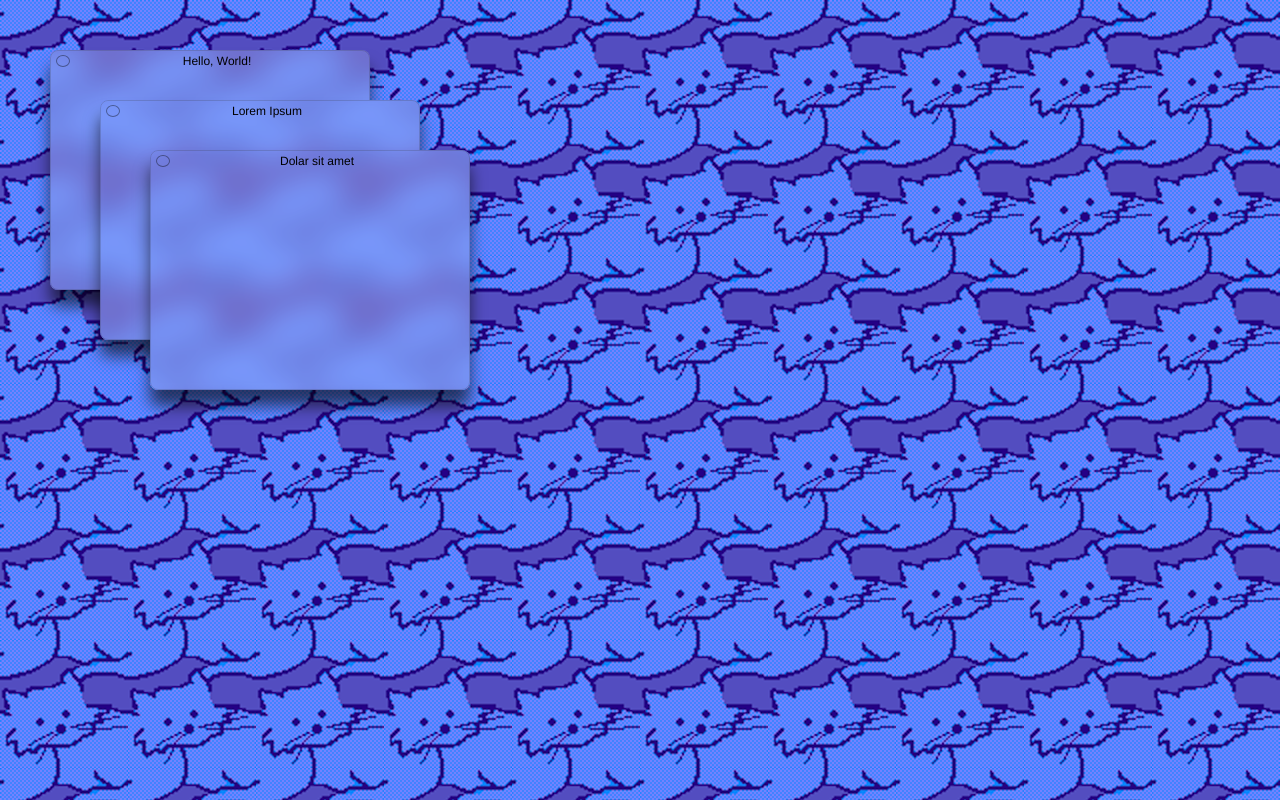
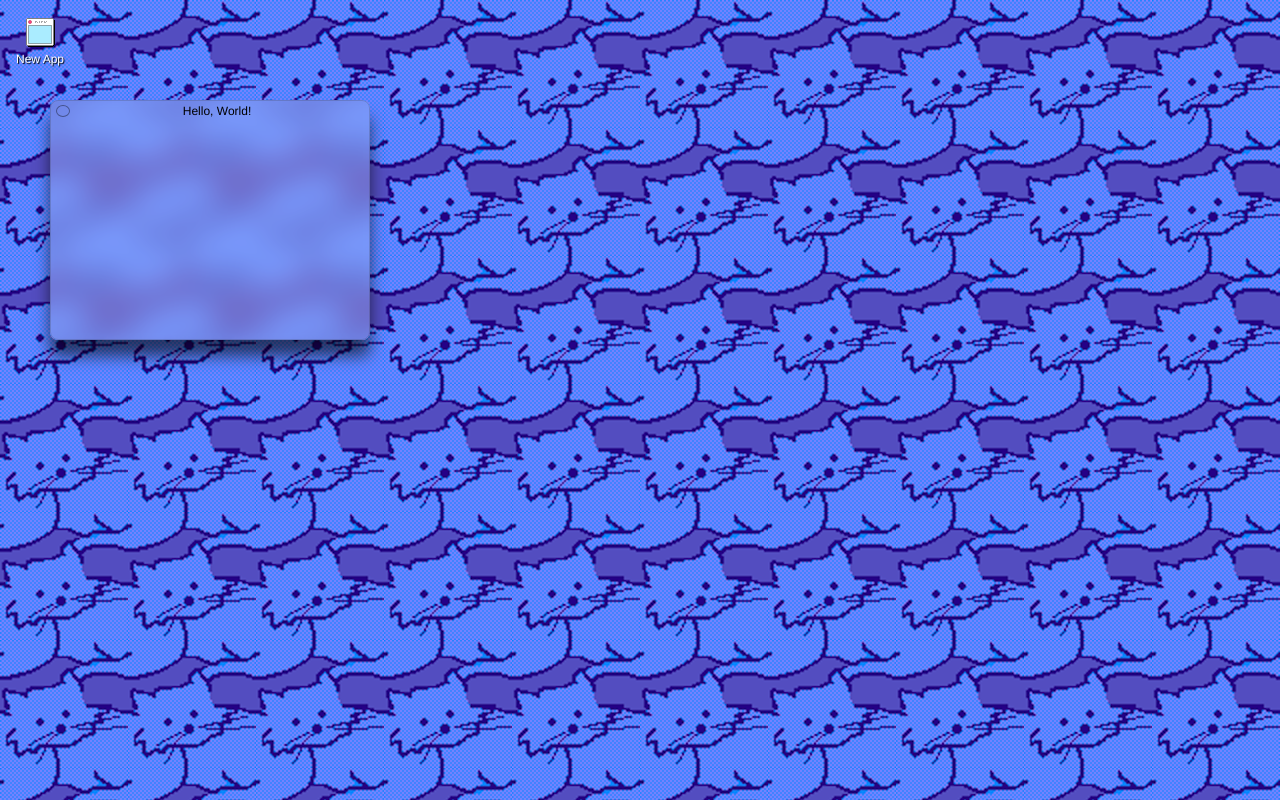
Before and after one commit to danini-the-panini/vuewm, a Vue app: page / in a window 1280 px wide. Built offline with nearby package versions, Linux system fonts and the light colour scheme.

Commit message:
make new windows

```diff
--- a/src/App.vue
+++ b/src/App.vue
@@ -1,6 +1,6 @@
 <template>
   <div class="screen">
-    <Desktop />
+    <Desktop @launchapp="launchApp"/>
     <Window
       v-for="(window, index) in windows"
       :key="window.id"
@@ -22,29 +22,11 @@ const windows = reactive([
   {
     id: uuid(),
     x: 50,
-    y: 50,
+    y: 100,
     width: 320,
     height: 240,
     title: 'Hello, World!',
     z: 0,
-  },
-  {
-    id: uuid(),
-    x: 100,
-    y: 100,
-    width: 320,
-    height: 240,
-    title: 'Lorem Ipsum',
-    z: 1,
-  },
-  {
-    id: uuid(),
-    x: 150,
-    y: 150,
-    width: 320,
-    height: 240,
-    title: 'Dolar sit amet',
-    z: 2,
   },
 ]);
 
@@ -62,6 +44,20 @@ function closeWindow(window) {
     if (w.z > window.z) w.z -= 1;
   });
 }
+
+function launchApp() {
+  let newWindow = {
+    id: uuid(),
+    x: 150,
+    y: 150,
+    width: 320,
+    height: 240,
+    title: 'New Window',
+    z: windows.length,
+  };
+
+  windows.push(newWindow);
+}
 </script>
 
 <style scoped>
--- a/src/components/Desktop.vue
+++ b/src/components/Desktop.vue
@@ -1,14 +1,51 @@
 <template>
   <div class="background"></div>
+  <div class="icons">
+    <div class="shortcut" @click="$emit('launchapp')">
+      <img class="icon" src="../assets/icon.png" />
+      <span class="label">New App</span>
+    </div>
+  </div>
 </template>
 
 <script setup>
+import { defineEmits } from 'vue';
+
+defineEmits(['launchapp']);
 </script>
 
 <style scoped>
 .background {
+  position: absolute;
+  top: 0;
+  left: 0;
   width: 100%;
   height: 100%;
   background-image: url('../assets/wallpaper.png');
 }
+
+.icons {
+  position: relative;
+  padding: 16px;
+}
+
+.shortcut {
+  display: flex;
+  flex-direction: column;
+  align-items: center;
+  max-width: fit-content;
+}
+
+.icon {
+  width: 32px;
+  height: 32px;
+  margin-bottom: 4px;
+}
+
+.label {
+  color: white;
+  font-size: 12px;
+  text-shadow: 1px 1px 1px rgb(0 0 0);
+  user-select: none;
+}
 </style>
```
Also changed, not shown: src/assets/icon.png (added).
